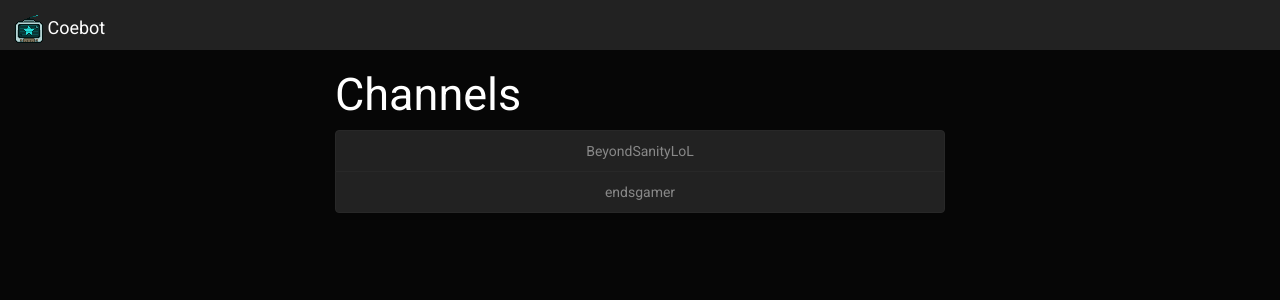
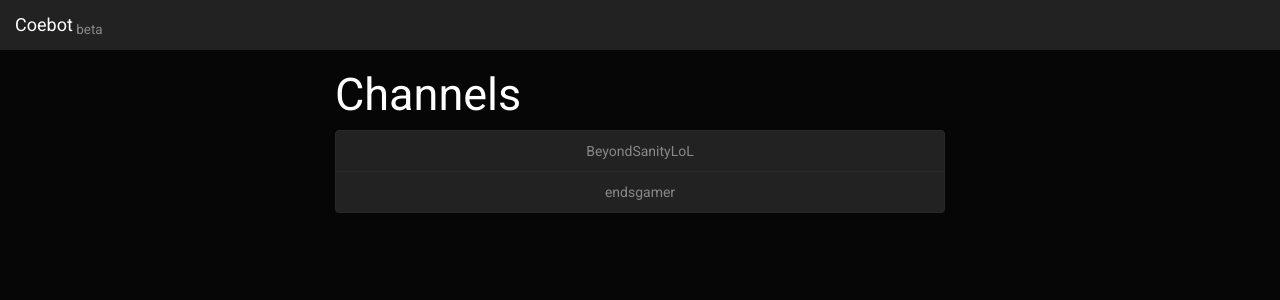
Before and after one commit to oxguy3/coebot-www, a PHP site: page / in a window 1280 px wide. Shown: the top 300 px of the page. Run offline with PHP 8.4, Linux system fonts and the light colour scheme; some libraries are stand-ins or nearby versions.

Commit message:
beta tag

```diff
--- a/common.php
+++ b/common.php
@@ -72,8 +72,8 @@ function printNav() {
 	  </button>
       <a class="navbar-brand" href="/">
         <span class="pull-left">
-          <img alt="Coebot" src="/img/coebot-icon.png">
-          <?php echo $SITE_TITLE; ?>
+          <!-- <img alt="Coebot" src="/img/coebot-icon.png"> -->
+          <?php echo $SITE_TITLE; ?><sub class="text-muted"> beta</sub>
         </span>
       </a>
     </div>
```
